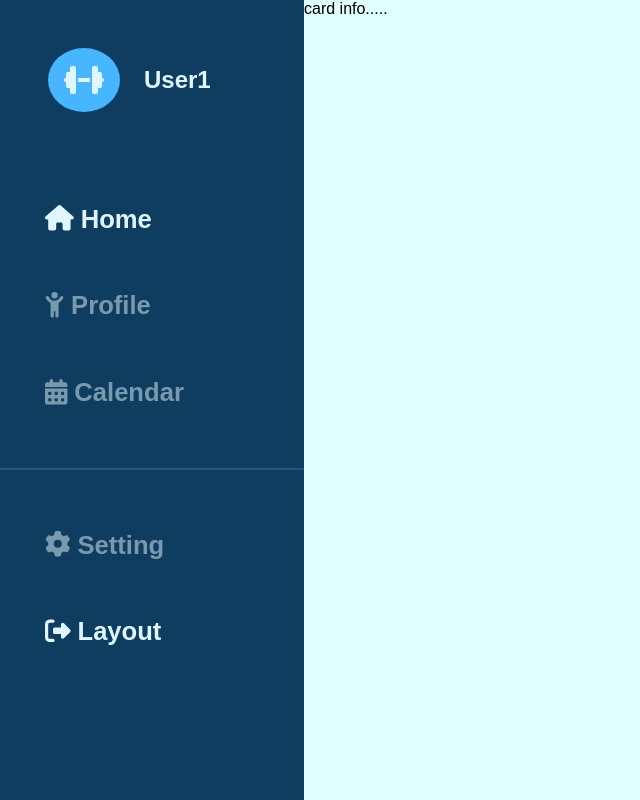
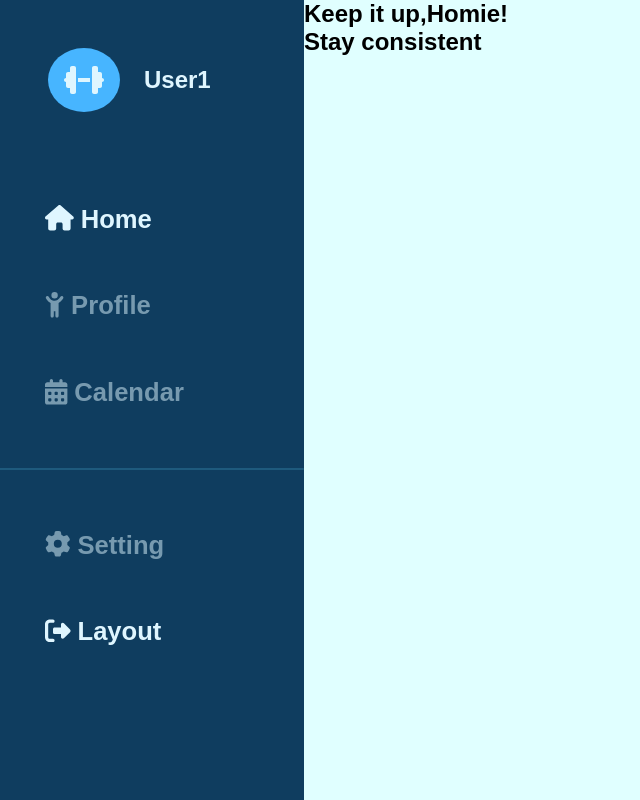
Before and after one commit to freddy990117/Fitness-Dashboard, a React (Vite) app: page /dashboard in a window 1280 px wide. Shown: the whole page, without its empty margins (0-640 px from the left). Built offline with nearby package versions, Linux system fonts and the light colour scheme; no server answers; sample sign-in values are in the browser's storage.

Commit message:
Add Card's construction & Demo

```diff
--- a/src/components/Card.jsx
+++ b/src/components/Card.jsx
@@ -1,7 +1,33 @@
 import React from "react";
 
 const Card = () => {
-  return <div>Card</div>;
+  return (
+    <section className="card-container">
+      <div className="card-header">
+        <h2>
+          Keep it up,Homie!
+          <br />
+          Stay consistent
+        </h2>
+      </div>
+      <div className="card-body">
+        <div className="card-item card-weight"></div>
+        <div className="card-item card-workout"></div>
+        <div className="card-item card-protein"></div>
+        <div className="card-bar card-weight-change"></div>
+        <div className="card-bar card-tip"></div>
+      </div>
+    </section>
+  );
 };
 
 export default Card;
+
+// Card 背景
+// #ffffff 或 #dff6ff（淺藍白）
+// 文字
+// #06283d 深藍字
+// Icon / 數字
+// #47b5ff 活潑水藍
+// 補助線條
+// #8cc0de
--- a/src/pages/Dashboard.jsx
+++ b/src/pages/Dashboard.jsx
@@ -1,5 +1,6 @@
 import React from "react";
 import Sidebar from "../components/Sidebar";
+import Card from "../components/Card";
 export const Dashboard = () => {
   return (
     <div className="dashboard-page">
@@ -7,7 +8,7 @@ export const Dashboard = () => {
         <Sidebar />
       </div>
       <div className="card">
-        card info.....
+        <Card />
         {/* 先預留給 CARD 後面帶入時比較方便 */}
       </div>
     </div>
```
Also changed, not shown: 1 other file (tests, documents, lock files or other folders).
